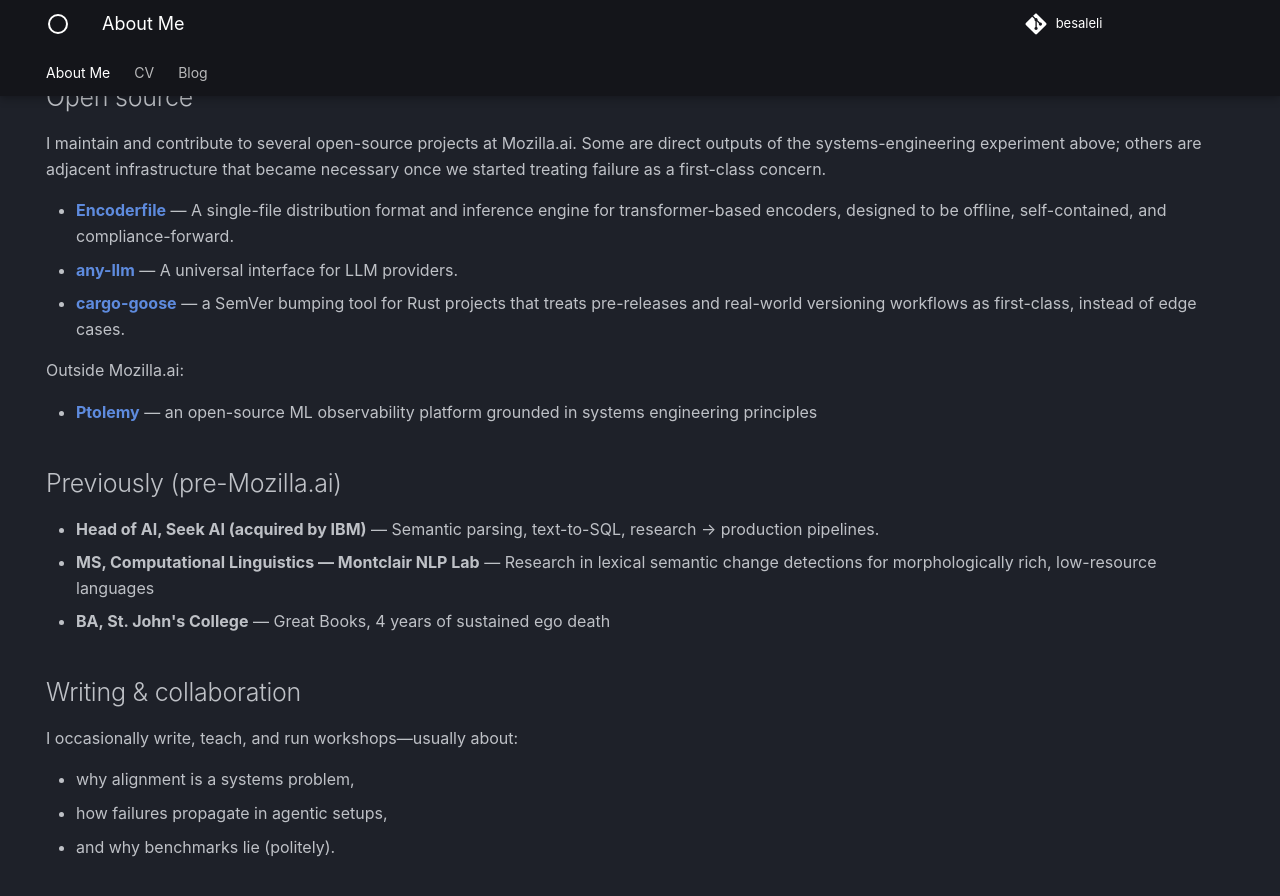
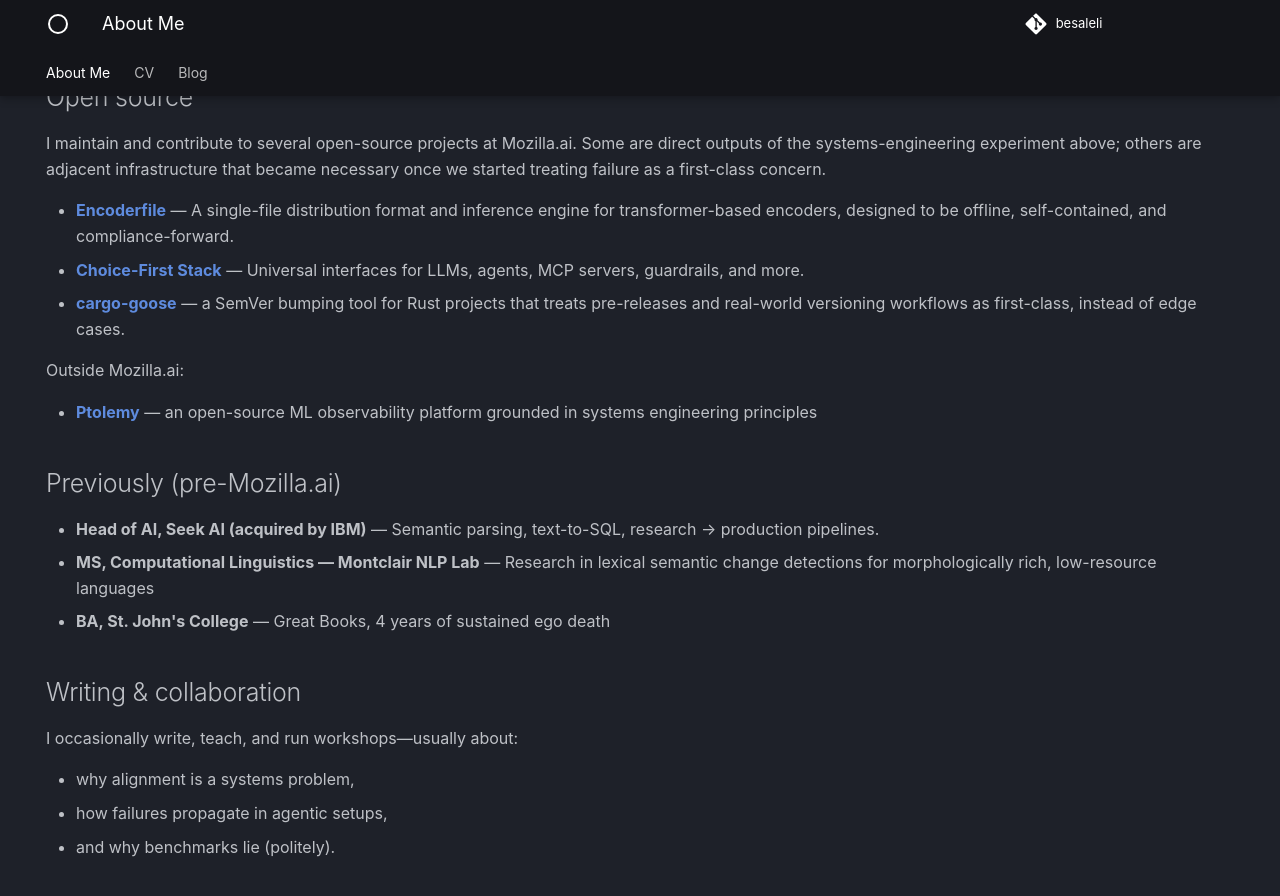
Before and after one commit to besaleli/personal-website, an MkDocs documentation site: the page built from docs/index.md, in a window 1280 px wide and 900 px high, scrolled down 405 px. Shown: the top 896 px of the window. Built offline with MkDocs 1.6.1 and Material for MkDocs 9.7.7, drawn with Linux system fonts in a browser that asks for light colours; some web fonts are replaced.

Commit message:
update homepage

```diff
--- a/docs/index.md
+++ b/docs/index.md
@@ -22,7 +22,7 @@
 Some are direct outputs of the systems-engineering experiment above; others are adjacent infrastructure that became necessary once we started treating failure as a first-class concern.
 
 - [**Encoderfile**](https://github.com/mozilla-ai/encoderfile) — A single-file distribution format and inference engine for transformer-based encoders, designed to be offline, self-contained, and compliance-forward.
-- [**any-llm**](https://github.com/mozilla-ai/any-llm) — A universal interface for LLM providers.
+- [**Choice-First Stack**](https://www.mozilla.ai/open-tools/choice-first-stack) — Universal interfaces for LLMs, agents, MCP servers, guardrails, and more.
 - [**cargo-goose**](https://github.com/mozilla-ai/cargo-goose) — a SemVer bumping tool for Rust projects that treats pre-releases and real-world versioning workflows as first-class, instead of edge cases.
 
 Outside Mozilla.ai:
```
